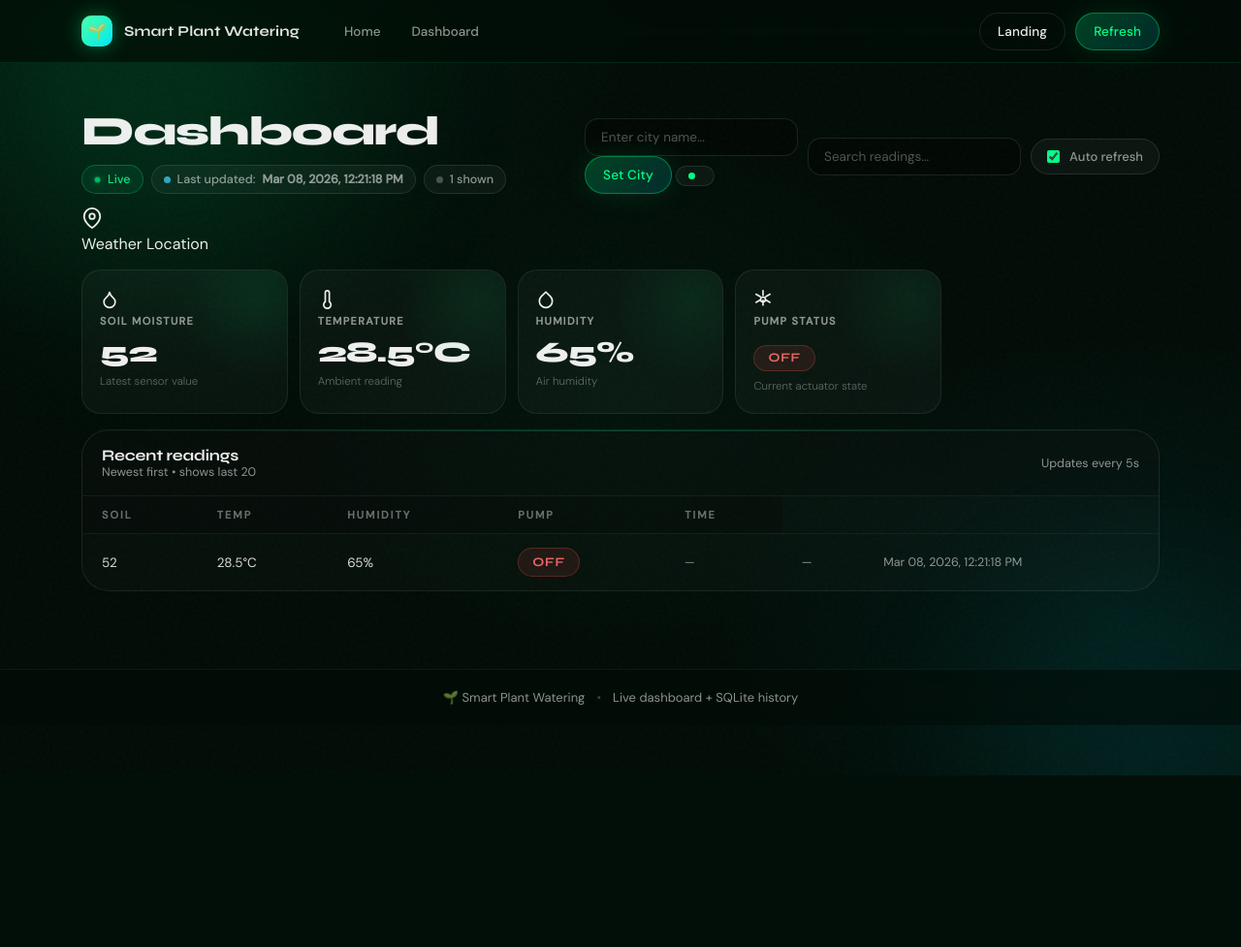
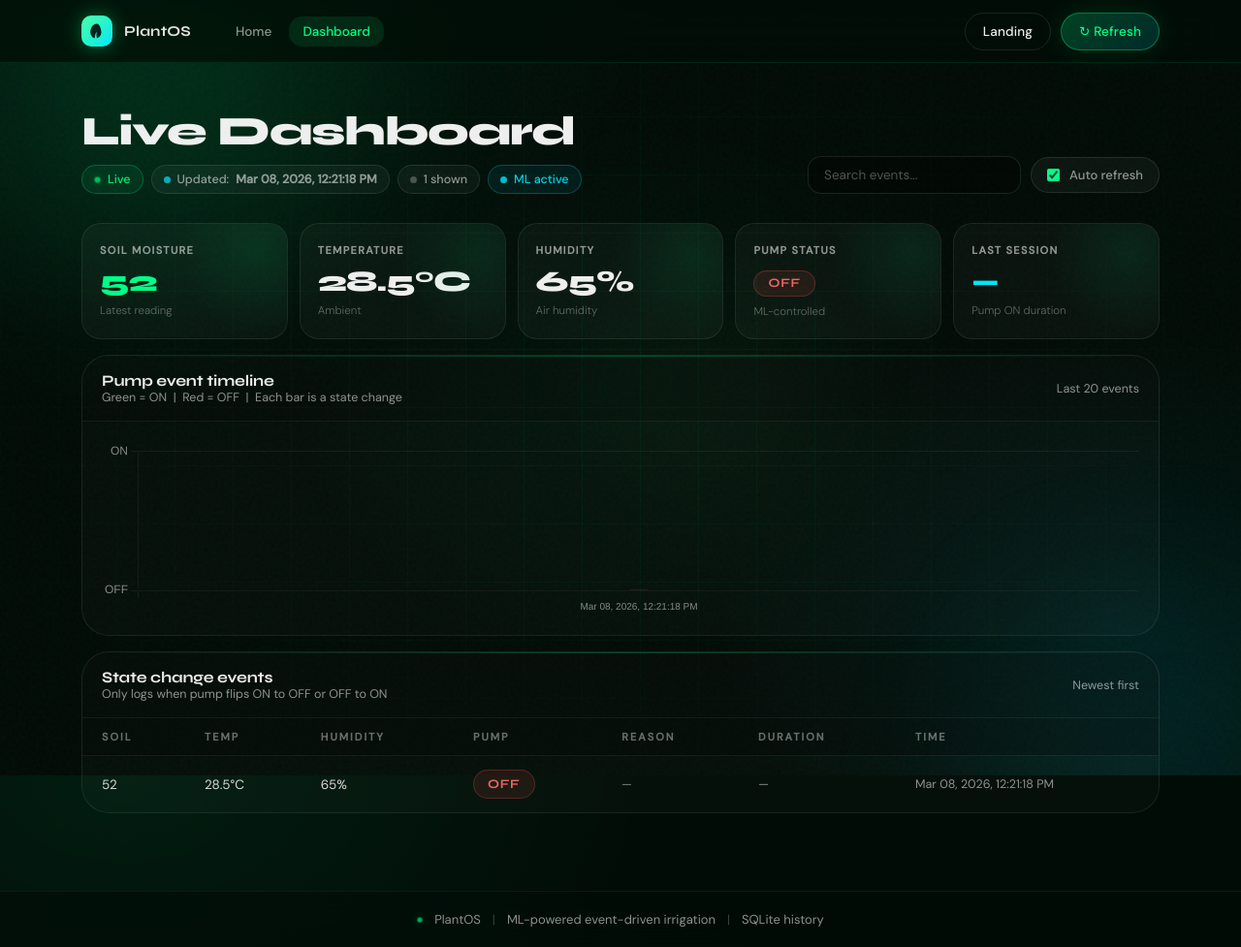
Before and after one commit to Deeptanshu-Samanta/Smart-Plant-Watering-IoT-System, a Flask app: page /dashboard in a window 1280 px wide. Shown: the whole page at 97% size. Before the commit the page ends 800 px from the top, so only its background shows below. Run offline with Flask 3, Linux system fonts and the light colour scheme; data comes from the database, SQL or seed files in the repository.

Commit message:
Update dashboard title and layout elements

```diff
--- a/templates/dashboard.html
+++ b/templates/dashboard.html
@@ -3,33 +3,38 @@
 <head>
   <meta charset="UTF-8" />
   <meta name="viewport" content="width=device-width, initial-scale=1.0" />
-  <title>Smart Plant Dashboard</title>
+  <title>PlantOS — Dashboard</title>
   <link rel="preconnect" href="https://fonts.googleapis.com">
   <link rel="preconnect" href="https://fonts.gstatic.com" crossorigin>
-  <link href="https://fonts.googleapis.com/css2?family=Inter:wght@400;500;600;700;800&display=swap" rel="stylesheet">
+  <link href="https://fonts.googleapis.com/css2?family=Syne:wght@400;500;600;700;800&family=DM+Sans:ital,opsz,wght@0,9..40,300;0,9..40,400;0,9..40,500;1,9..40,300&display=swap" rel="stylesheet">
   <link rel="stylesheet" href="{{ url_for('static', filename='site.css') }}" />
   <link rel="stylesheet" href="{{ url_for('static', filename='dashboard.css') }}" />
 </head>
 <body>
   <div class="bg">
-    <div class="bg__stars"></div>
+    <div class="bg__grid"></div>
     <div class="bg__glow bg__glow--a"></div>
     <div class="bg__glow bg__glow--b"></div>
+    <div class="bg__glow bg__glow--c"></div>
   </div>
 
   <header class="nav">
     <div class="nav__inner">
-      <a class="brand" href="/" aria-label="Smart Plant Watering home">
-        <span class="brand__mark">&#127793;</span>
-        <span class="brand__text">Smart Plant Watering</span>
+      <a class="brand" href="/">
+        <span class="brand__mark">
+          <svg class="brand__leaf" viewBox="0 0 24 24" fill="none">
+            <path d="M12 2C6 2 3 8 3 14c0 4 2.5 7 6 8 0-4 1-7 3-9-1 3-1 6 0 9 3.5-1 6-4.5 6-8 0-6-3-12-6-12z" fill="rgba(0,0,0,0.85)"/>
+          </svg>
+        </span>
+        <span class="brand__text">PlantOS</span>
       </a>
-      <nav class="nav__links" aria-label="Primary navigation">
+      <nav class="nav__links">
         <a href="/">Home</a>
-        <a href="{{ url_for('dashboard') }}" class="nav__active">Dashboard</a>
+        <a href="/dashboard" class="active">Dashboard</a>
       </nav>
       <div class="nav__cta">
         <a class="btn btn--ghost" href="/">Landing</a>
-        <a class="btn btn--primary" href="{{ url_for('dashboard') }}">Refresh</a>
+        <a class="btn btn--primary" href="/dashboard">&#8635; Refresh</a>
       </div>
     </div>
   </header>
@@ -37,40 +42,30 @@
   <main class="container">
     {% set latest = latest if latest is defined else (data[0] if data else none) %}
 
-    <section class="dash__head">
+    <section class="dash__head anim anim-1">
       <div>
-        <h1 class="dash__title">Dashboard</h1>
+        <h1 class="dash__title">Live Dashboard</h1>
         <div class="dash__meta">
           <span id="statusPill" class="pill {{ 'pill--ok' if latest else 'pill--warn' }}">
             <span class="pill__dot"></span>
             <span data-role="status-label">{{ 'Live' if latest else 'No data' }}</span>
           </span>
           <span class="pill">
-            <span class="pill__dot" style="background: rgba(61,220,255,0.7)"></span>
-            <span>Last updated:</span>
-            <strong id="lastUpdated">{{ latest.timestamp if latest else '—' }}</strong>
+            <span class="pill__dot" style="background:rgba(0,229,255,0.7)"></span>
+            Updated: <strong id="lastUpdated">{{ latest.timestamp if latest else '---' }}</strong>
           </span>
           <span class="pill">
-            <span class="pill__dot" style="background: rgba(255,255,255,0.25)"></span>
-            <span id="rowCount">{{ (data|length) if data else 0 }} shown</span>
+            <span class="pill__dot"></span>
+            <span id="rowCount">{{ (data|length) if data else 0 }} events</span>
+          </span>
+          <span class="pill pill--ml">
+            <span class="pill__dot" style="background:rgba(0,229,255,0.8)"></span>
+            ML active
           </span>
         </div>
       </div>
-
       <div class="controls">
-        <form id="cityForm" class="city-form" onsubmit="return false;">
-          <div class="field">
-            <input id="cityInput" class="input input--city" type="text" placeholder="Enter city name..." value="{{ city }}" autocomplete="off" />
-          </div>
-          <button id="cityBtn" class="btn btn--primary btn--sm" type="submit">Set City</button>
-          <span id="cityStatus" class="pill pill--city" hidden>
-            <span class="pill__dot" style="background:var(--accent)"></span>
-            <span id="cityLabel">{{ city }}</span>
-          </span>
-        </form>
-        <div class="field">
-          <input id="searchInput" class="input" type="text" placeholder="Search readings..." autocomplete="off" />
-        </div>
+        <input id="searchInput" class="input" type="text" placeholder="Search events..." autocomplete="off" />
         <label class="toggle" for="autoRefreshToggle">
           <input id="autoRefreshToggle" type="checkbox" checked />
           <span>Auto refresh</span>
@@ -78,74 +73,69 @@
       </div>
     </section>
 
-    <section class="city-banner" id="cityBanner">
-      <div class="city-banner__icon">
-        <svg width="22" height="22" viewBox="0 0 24 24" fill="none" stroke="currentColor" stroke-width="2" stroke-linecap="round" stroke-linejoin="round"><path d="M21 10c0 7-9 13-9 13s-9-6-9-13a9 9 0 0 1 18 0z"/><circle cx="12" cy="10" r="3"/></svg>
+    <section class="kpis anim anim-2" aria-label="Latest readings">
+      <div class="kpi">
+        <div class="kpi__label">Soil Moisture</div>
+        <div class="kpi__value" id="kpiSoil" style="color:var(--accent)">{{ latest.soil_moisture if latest else '---' }}</div>
+        <div class="kpi__sub">Latest reading</div>
       </div>
-      <div class="city-banner__text">
-        <span class="city-banner__label">Weather Location</span>
-        <span class="city-banner__name" id="cityBannerName">{{ city }}</span>
+      <div class="kpi">
+        <div class="kpi__label">Temperature</div>
+        <div class="kpi__value" id="kpiTemp">{% if latest %}{{ latest.temperature }}C{% else %}---{% endif %}</div>
+        <div class="kpi__sub">Ambient</div>
       </div>
-    </section>
-
-    <section class="kpis" aria-label="Latest readings">
-      <div class="kpi kpi--soil">
-        <div class="kpi__icon">
-          <svg width="20" height="20" viewBox="0 0 24 24" fill="none" stroke="currentColor" stroke-width="2" stroke-linecap="round" stroke-linejoin="round"><path d="M12 22a7 7 0 0 0 7-7c0-2-1-3.9-3-5.5s-3.5-4-4-6.5c-.5 2.5-2 4.9-4 6.5C6 11.1 5 13 5 15a7 7 0 0 0 7 7z"/></svg>
-        </div>
-        <div class="kpi__label">Soil Moisture</div>
-        <div class="kpi__value" id="kpiSoil">{{ latest.soil_moisture if latest else '—' }}</div>
-        <div class="kpi__sub">Latest sensor value</div>
-      </div>
-      <div class="kpi kpi--temp">
-        <div class="kpi__icon">
-          <svg width="20" height="20" viewBox="0 0 24 24" fill="none" stroke="currentColor" stroke-width="2" stroke-linecap="round" stroke-linejoin="round"><path d="M14 14.76V3.5a2.5 2.5 0 0 0-5 0v11.26a4.5 4.5 0 1 0 5 0z"/></svg>
-        </div>
-        <div class="kpi__label">Temperature</div>
-        <div class="kpi__value" id="kpiTemp">
-          {% if latest %}{{ latest.temperature }}&deg;C{% else %}&mdash;{% endif %}
-        </div>
-        <div class="kpi__sub">Ambient reading</div>
-      </div>
-      <div class="kpi kpi--humidity">
-        <div class="kpi__icon">
-          <svg width="20" height="20" viewBox="0 0 24 24" fill="none" stroke="currentColor" stroke-width="2" stroke-linecap="round" stroke-linejoin="round"><path d="M12 2.69l5.66 5.66a8 8 0 1 1-11.31 0z"/></svg>
-        </div>
+      <div class="kpi">
         <div class="kpi__label">Humidity</div>
-        <div class="kpi__value" id="kpiHumidity">
-          {% if latest %}{{ latest.humidity }}%{% else %}&mdash;{% endif %}
-        </div>
+        <div class="kpi__value" id="kpiHumidity">{% if latest %}{{ latest.humidity }}%{% else %}---{% endif %}</div>
         <div class="kpi__sub">Air humidity</div>
       </div>
-      <div class="kpi kpi--pump">
-        <div class="kpi__icon">
-          <svg width="20" height="20" viewBox="0 0 24 24" fill="none" stroke="currentColor" stroke-width="2" stroke-linecap="round" stroke-linejoin="round"><circle cx="12" cy="12" r="3"/><path d="M12 1v6m0 6v6m8.66-13.5-5.2 3m-6.92 4-5.2 3m0-10 5.2 3m6.92 4 5.2 3"/></svg>
-        </div>
+      <div class="kpi">
         <div class="kpi__label">Pump Status</div>
-        <div class="kpi__value">
+        <div class="kpi__value" style="font-size:20px;padding-top:4px">
           <span id="kpiPump" class="badge {% if latest and latest.pump_status == 1 %}badge--on{% else %}badge--off{% endif %}">
             {% if latest and latest.pump_status == 1 %}ON{% else %}OFF{% endif %}
           </span>
         </div>
-        <div class="kpi__sub">Current actuator state</div>
+        <div class="kpi__sub">ML-controlled</div>
+      </div>
+      <div class="kpi">
+        <div class="kpi__label">Last Session</div>
+        <div class="kpi__value" id="kpiDuration" style="color:var(--accent2)">
+          {% if latest and latest.duration_seconds and latest.duration_seconds > 0 %}
+            {% set s = latest.duration_seconds %}
+            {% if s < 60 %}{{ s }}s{% else %}{{ (s // 60) }}m {{ (s % 60) }}s{% endif %}
+          {% else %}---{% endif %}
+        </div>
+        <div class="kpi__sub">Pump ON duration</div>
       </div>
     </section>
 
-    <section class="panel2" aria-label="Recent readings table">
+    <section class="panel2 anim anim-3">
       <div class="panel2__head">
         <div>
-          <h2>Recent readings</h2>
-          <div class="small">Newest first &bull; shows last 20</div>
+          <h2>Pump event timeline</h2>
+          <div class="small">Green = ON &nbsp;|&nbsp; Red = OFF &nbsp;|&nbsp; Each bar is a state change</div>
         </div>
-        <div class="small">Updates every 5s</div>
+        <div class="small">Last 20 events</div>
+      </div>
+      <div class="chart-wrap">
+        <canvas id="pumpChart"></canvas>
+      </div>
+    </section>
+
+    <section class="panel2 anim anim-4">
+      <div class="panel2__head">
+        <div>
+          <h2>State change events</h2>
+          <div class="small">Only logs when pump flips ON to OFF or OFF to ON</div>
+        </div>
+        <div class="small">Newest first</div>
       </div>
 
       <div id="emptyState" class="empty" {% if data %}hidden{% endif %}>
-        <div class="empty__icon">&#128269;</div>
-        <strong>No sensor data yet.</strong>
+        <strong>No pump events yet.</strong>
         <div class="empty__note">
-          Send data to <code class="code-pill">/update</code>
-          and refresh this page.
+          Send sensor data to <code class="code-pill">/update</code> and rows appear only when pump state changes.
         </div>
       </div>
 
@@ -156,6 +146,8 @@
             <th>Temp</th>
             <th>Humidity</th>
             <th>Pump</th>
+            <th>Reason</th>
+            <th>Duration</th>
             <th>Time</th>
           </tr>
         </thead>
@@ -164,12 +156,19 @@
             {% for row in data %}
               <tr>
                 <td data-label="Soil">{{ row.soil_moisture }}</td>
-                <td data-label="Temp">{{ row.temperature }}&deg;C</td>
+                <td data-label="Temp">{{ row.temperature }}C</td>
                 <td data-label="Humidity">{{ row.humidity }}%</td>
                 <td data-label="Pump">
                   <span class="badge {% if row.pump_status == 1 %}badge--on{% else %}badge--off{% endif %}">
                     {% if row.pump_status == 1 %}ON{% else %}OFF{% endif %}
                   </span>
+                </td>
+                <td data-label="Reason" class="td-reason">{{ row.reason or '---' }}</td>
+                <td data-label="Duration" class="td-muted">
+                  {% if row.duration_seconds and row.duration_seconds > 0 %}
+                    {% set s = row.duration_seconds %}
+                    {% if s < 60 %}{{ s }}s{% else %}{{ (s // 60) }}m {{ (s % 60) }}s{% endif %}
+                  {% else %}---{% endif %}
                 </td>
                 <td class="td-muted" data-label="Time">{{ row.timestamp }}</td>
               </tr>
@@ -182,12 +181,16 @@
 
   <footer class="footer">
     <div class="footer__inner">
-      <span>&#127793; Smart Plant Watering</span>
-      <span class="footer__sep">&bull;</span>
-      <span>Live dashboard + SQLite history</span>
+      <div class="footer__dot"></div>
+      <span>PlantOS</span>
+      <span class="footer__sep">|</span>
+      <span>ML-powered event-driven irrigation</span>
+      <span class="footer__sep">|</span>
+      <span>SQLite history</span>
     </div>
   </footer>
 
+  <script src="https://cdnjs.cloudflare.com/ajax/libs/Chart.js/4.4.1/chart.umd.js"></script>
   <script src="{{ url_for('static', filename='dashboard.js') }}"></script>
 </body>
 </html>
```
